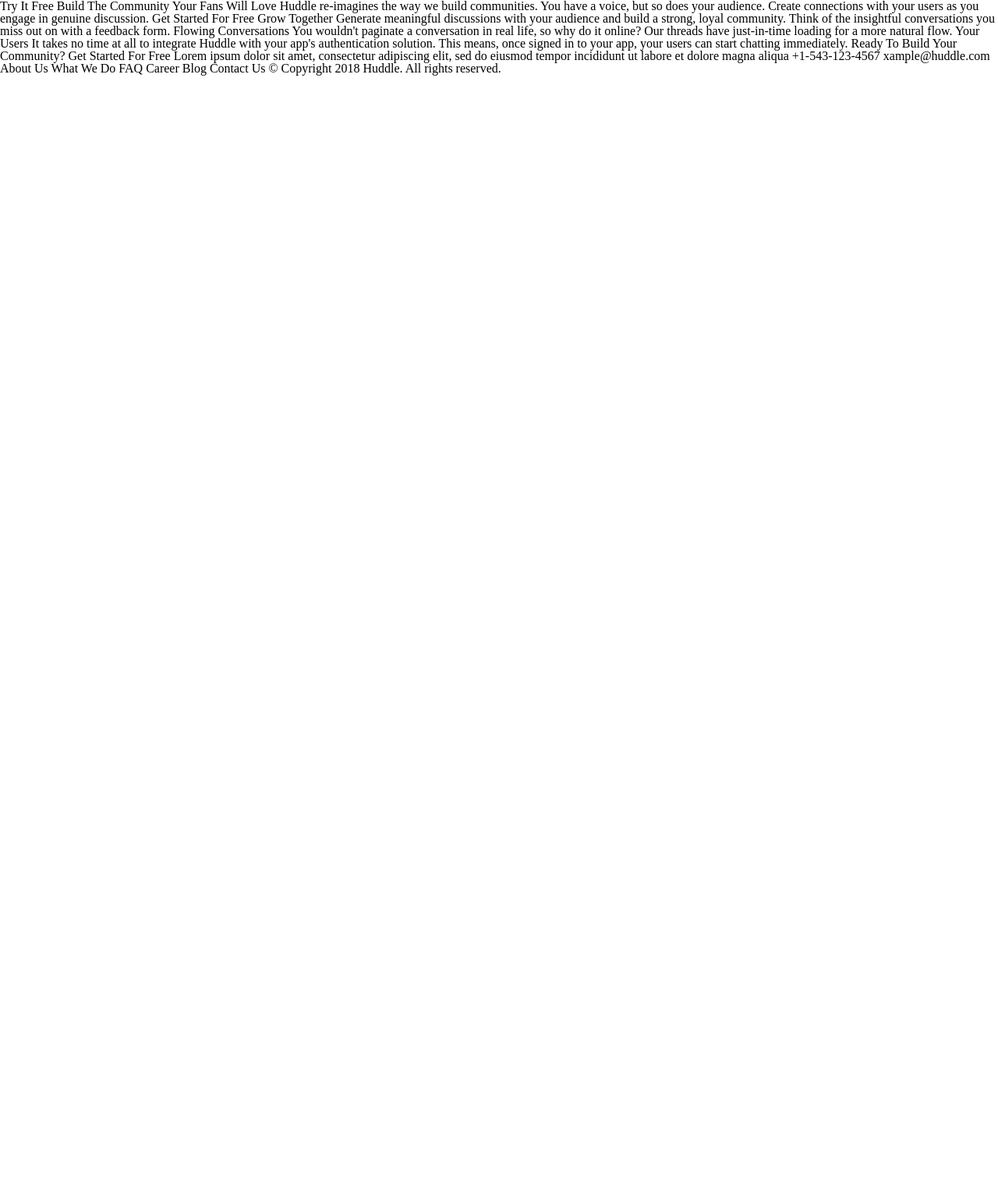
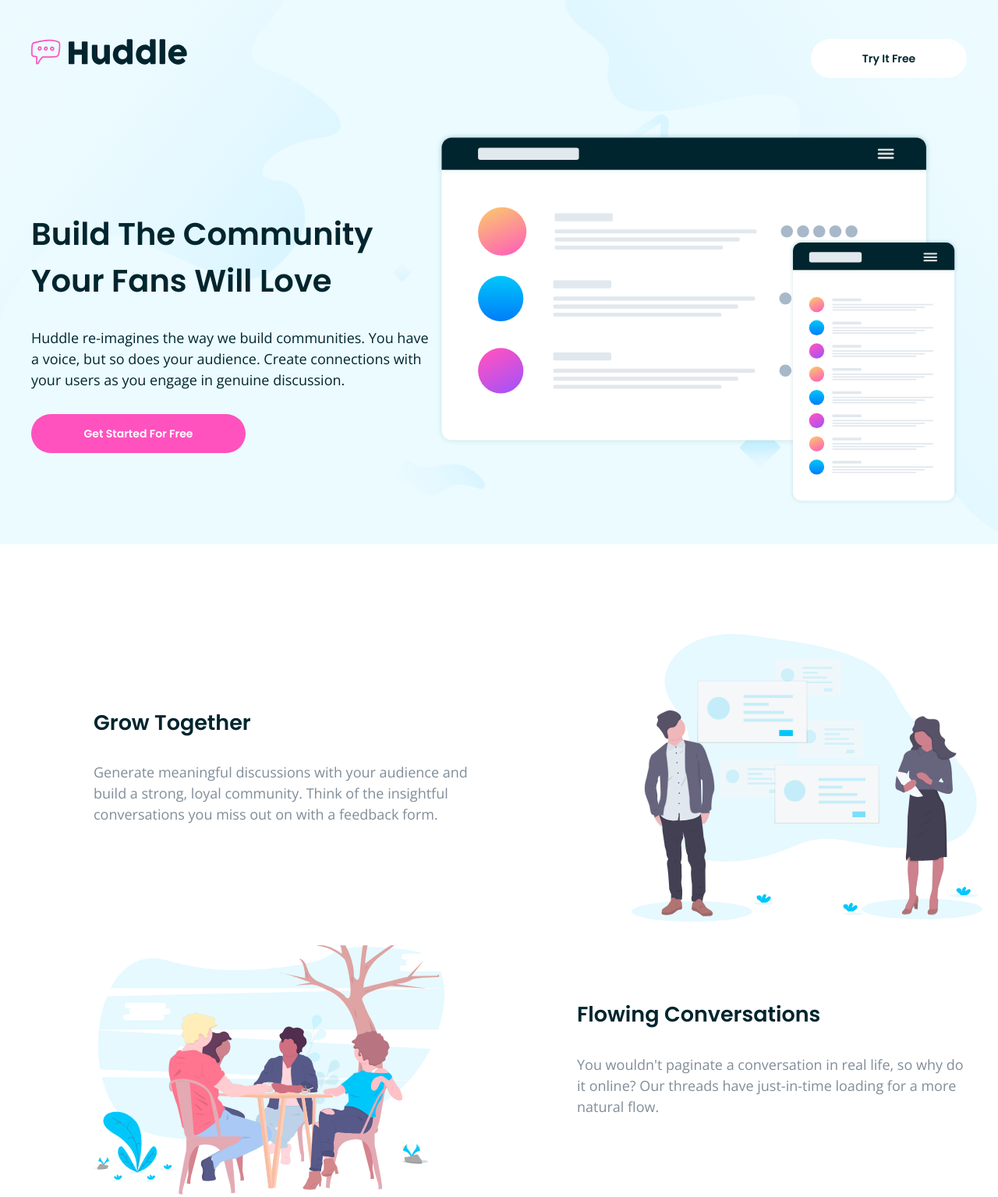
Before and after one commit to lucas-leoni/huddle, a plain HTML site: page index.html in a window 1280 px wide. Shown: the top 1535 px of the page at 78% size. Before the commit the page ends 800 px from the top, so only its background shows below. Drawn offline with nearby package versions, Linux system fonts and the light colour scheme.

Commit message:
assets modified and index.html modified

```diff
--- a/assets/styles/custom.css
+++ b/assets/styles/custom.css
@@ -0,0 +1,163 @@
+a {
+    text-decoration: none;
+}
+.bg-hero {
+    max-width: 1440px;
+    background-image: url(/assets/images/bg-hero-desktop.svg);
+    background-color:  hsl(193, 100%, 96%);
+}
+.hero {
+    max-width: 1200px;
+    padding: 50px 0px 50px 0px;
+    margin: 0 auto;
+    display: flex;
+    flex-wrap: wrap;
+}
+.header {
+    display: flex;
+    flex-wrap: wrap;
+    width: 1200px;
+    justify-content: space-between;
+}
+.logo img {
+    width: 200px;
+}
+.botao-1 {
+    display: flex;
+    background-color: #FFFFFF;
+    max-width: 200px;
+    max-height: 50px;
+    border-radius: 50px;
+}
+.botao-1 a {
+    display: flex;
+    width: 200px;
+    height: 50px;
+    font-family: 'Poppins', sans-serif;
+    font-size: 14px;
+    font-weight: 600;
+    color: hsl(192, 100%, 9%);
+    justify-content: center;
+    align-items: center;
+}
+.apos-header {
+    display: flex;
+    flex-wrap: wrap;
+    width: 1200px;
+    margin: 70px 0px 0px 0px;
+}
+.texto {
+    display: flex;
+    flex-wrap: wrap;
+    width: 520px;
+    flex-direction: column;
+    margin: 100px 0px 0px 0px;
+}
+.texto h1 {
+    font-family: 'Poppins', sans-serif;
+    font-size: 40px;
+    font-weight: 600;
+    line-height: 1.5;
+    color: hsl(192, 100%, 9%);
+}
+.texto p {
+    font-family: 'Open Sans', sans-serif;
+    font-size: 18px;
+    font-weight: 400;
+    line-height: 1.5;
+    margin: 30px 0px 30px 0px;
+    color: hsl(192, 100%, 9%);
+}
+.img-1 {
+    display: flex;
+    flex-wrap: wrap;
+    max-width: 670px;
+}
+.img-1 img {
+    max-width: 670px;
+}
+.botao-2 {
+    display: flex;
+    background-color: hsl(322, 100%, 66%);
+    max-width: 275px;
+    max-height: 50px;
+    border-radius: 50px;
+}
+.botao-2 a {
+    display: flex;
+    width: 275px;
+    height: 50px;
+    font-family: 'Poppins', sans-serif;
+    font-size: 14px;
+    font-weight: 600;
+    color: #FFFFFF;
+    justify-content: center;
+    align-items: center;
+}
+.main-bg {
+    max-width: 1440px;
+}
+.main {
+    max-width: 1200px;
+    margin: 0 auto;
+    display: flex;
+    flex-wrap: wrap;
+    flex-direction: column;
+    align-content: center;
+}
+.grow {
+    display: flex;
+    flex-wrap: wrap;
+    width: 1140px;
+    justify-content: space-between;
+    margin: 115px 0px 30px 0px;
+    padding: 0px 0px 0px 100px;
+}
+.texto-2 {
+    display: flex;
+    flex-wrap: wrap;
+    width: 520px;
+    flex-direction: column;
+    justify-content: center;
+}
+.texto-2 h2 {
+    font-family: 'Poppins', sans-serif;
+    font-size: 27px;
+    font-weight: 600;
+    line-height: 1.5;
+    color: hsl(192, 100%, 9%);
+}
+.texto-2 p {
+    font-family: 'Open Sans', sans-serif;
+    font-size: 18px;
+    font-weight: 400;
+    line-height: 1.5;
+    margin: 30px 0px 30px 0px;
+    color: hsl(208, 11%, 55%)
+}
+.img-2 {
+    display: flex;
+    flex-wrap: wrap;
+    max-width: 620px;
+}
+.img-2 img {
+    max-width: 450px;
+}
+.flowing {
+    display: flex;
+    flex-wrap: wrap;
+    width: 1140px;
+    justify-content: space-between;
+    margin: 0px 0px 30px 0px;
+    padding: 0px 0px 0px 100px;
+}
+.flowing .texto-2 {
+    order: 2;
+}
+.your {
+    display: flex;
+    flex-wrap: wrap;
+    width: 1140px;
+    justify-content: space-between;
+    padding: 0px 0px 0px 100px;
+}
--- a/index.html
+++ b/index.html
@@ -7,25 +7,71 @@
     <link rel="stylesheet" href="./assets/styles/reset.css">
     <link rel="stylesheet" href="./assets/styles/custom.css">
     <link rel="shortcut icon" href="./assets/images/favicon-32x32.png">
+    <link href="https://fonts.googleapis.com/css2?family=Open+Sans:wght@400;700&family=Poppins:wght@600&display=swap" rel="stylesheet">
 </head>
 <body>
-
+    <section class="bg-hero">
+        <div class="hero">
+            <div class="header">
+                <div class="logo">
+                    <a href=""><img src="./assets/images/logo.svg" alt=""></a>
+                </div>
+                <div class="botao-1">
+                    <a href="">Try It Free</a>
+                </div>
+            </div>
+            <div class="apos-header">
+                <div class="texto">
+                    <h1>Build The Community Your Fans Will Love</h1>
+                    <p>
+                        Huddle re-imagines the way we build communities. You have a voice, but so does your audience. Create connections with your users as you engage in genuine discussion.
+                    </p>
+                    <div class="botao-2">
+                        <a href="">Get Started For Free</a>
+                    </div>
+                </div>
+                <div class="img-1">
+                    <img src="./assets/images/illustration-mockups.svg" alt="">
+                </div>
+            </div>
+        </div>
+    </section>
+    <section class="main-bg">
+        <div class="main">
+            <div class="grow">
+                <div class="texto-2">
+                    <h2>Grow Together</h2>
+                    <p>
+                        Generate meaningful discussions with your audience and build a strong, loyal community. Think of the insightful conversations you miss out on with a feedback form.
+                    </p>
+                </div>
+                <div class="img-2">
+                    <img src="./assets/images/illustration-grow-together.svg" alt="">
+                </div>
+            </div>
+            <div class="flowing">
+                <div class="texto-2">
+                    <h2>Flowing Conversations</h2>
+                    <p>
+                        You wouldn't paginate a conversation in real life, so why do <br> it online? Our threads have just-in-time loading for a more natural flow.
+                    </p>
+                </div>
+                <div class="img-2">
+                    <img src="./assets/images/illustration-flowing-conversation.svg" alt="">
+                </div>
+            </div>
+            <div class="your">
+                <div class="texto-2">
+                    <h2>Your Users</h2>
+                    <p>
+                        It takes no time at all to integrate Huddle with your app's <br> authentication solution. This means, once signed in to <br> your app, your users can start chatting immediately.
+                    </p>
+                </div>
+                <div class="img-2">
+                    <img src="./assets/images/illustration-your-users.svg" alt="">
+                </div>
+            </div>
+        </div>
+    </section>
 </body>
 </html>
-
-
-
-Try It Free Build The Community Your Fans Will Love Huddle re-imagines the way we
- build communities. You have a voice, but so does your audience. Create
- connections with your users as you engage in genuine discussion. Get Started For
- Free Grow Together Generate meaningful discussions with your audience and build
- a strong, loyal community. Think of the insightful conversations you miss out on
- with a feedback form. Flowing Conversations You wouldn't paginate a conversation
- in real life, so why do it online? Our threads have just-in-time loading for a
- more natural flow. Your Users It takes no time at all to integrate Huddle with
-  your app's authentication solution. This means, once signed in to your app, your
-   users can start chatting immediately. Ready To Build Your Community? Get
-   Started For Free Lorem ipsum dolor sit amet, consectetur adipiscing elit, sed
-   do eiusmod tempor incididunt ut labore et dolore magna aliqua +1-543-123-4567
-   xample@huddle.com About Us What We Do FAQ Career Blog Contact Us © Copyright
-   2018 Huddle. All rights reserved.
```
